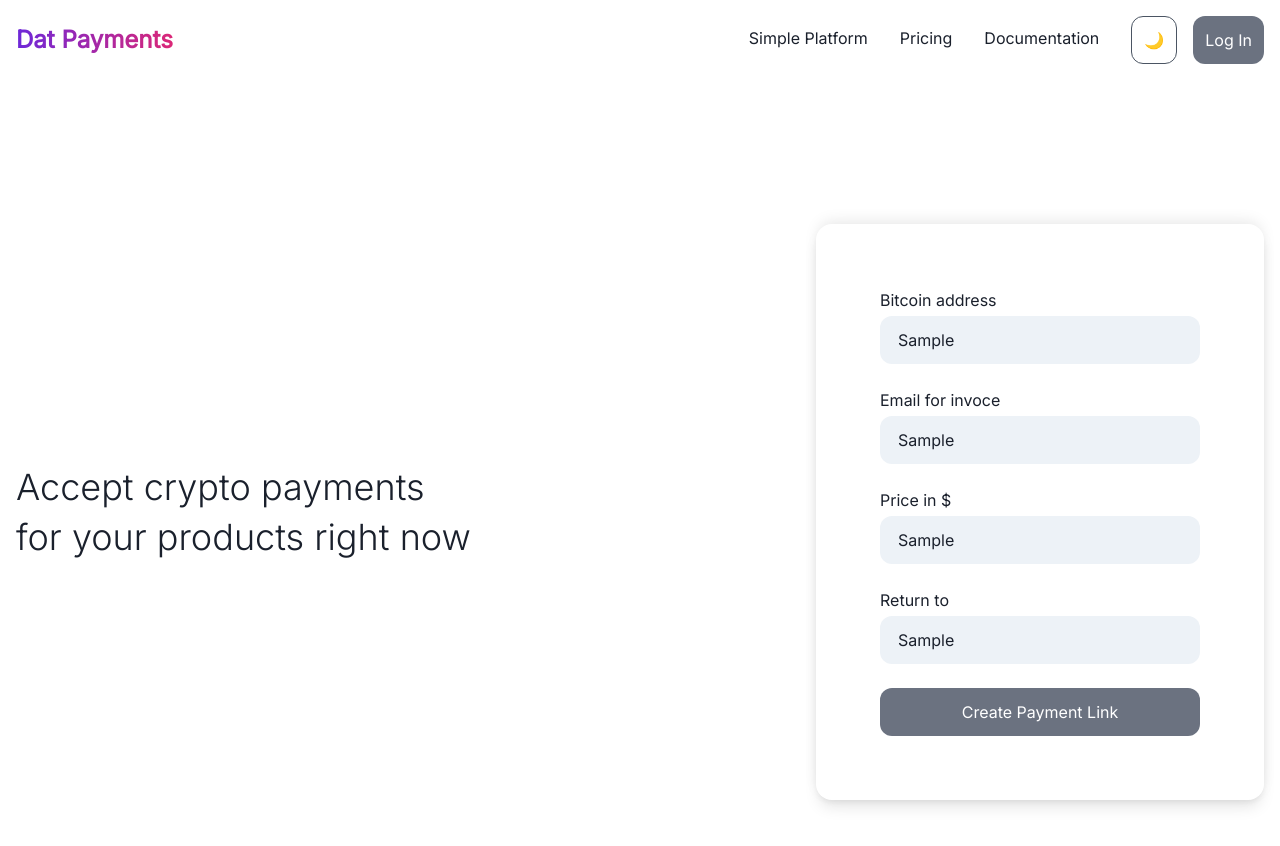
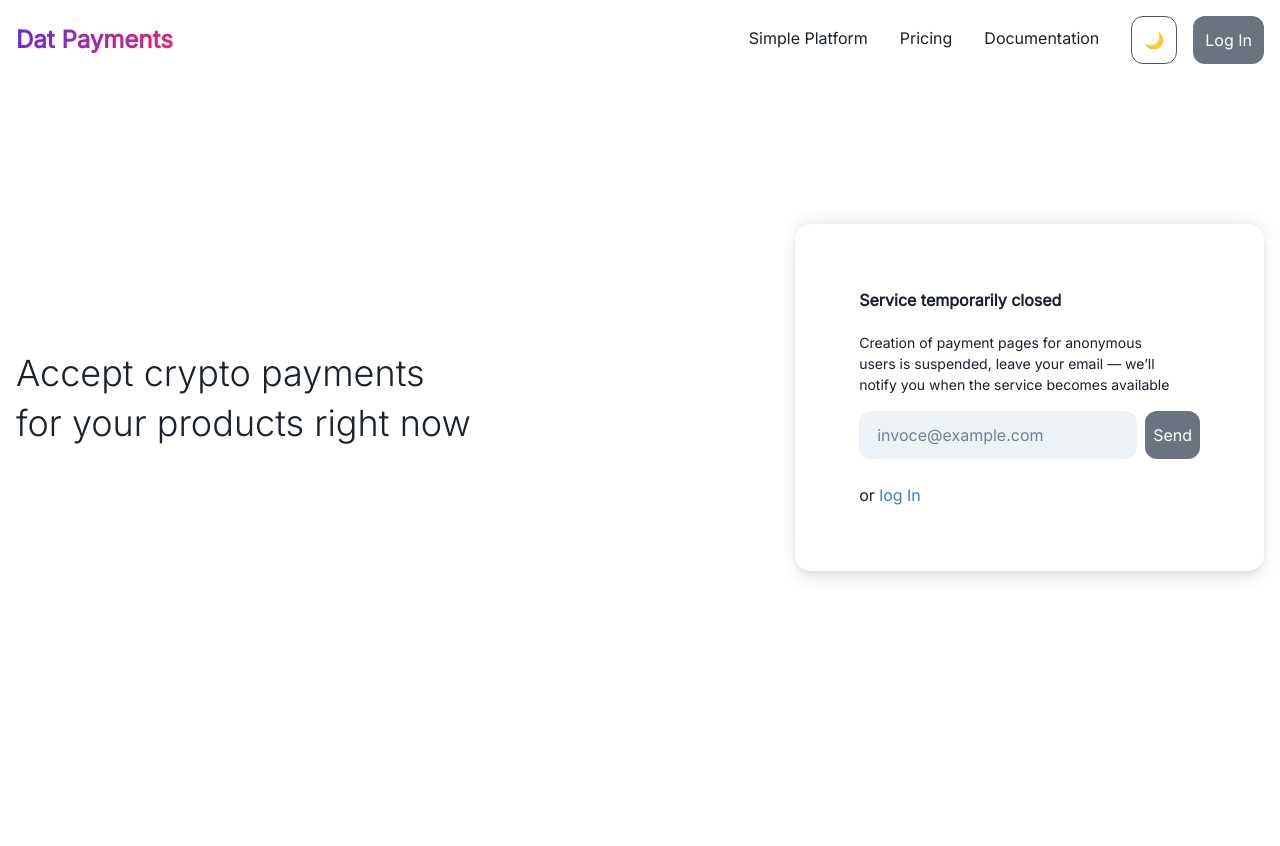
Before and after one commit to datpayments/landing, a React (Create React App) app: page / in a window 1280 px wide. Both pictures are taken after typing "Sample", "Sample", "Sample", "Sample" into the empty fields and a click on the button "Create Payment Link". Shown: the top 846 px of the page. After the commit the page ends 800 px from the top, so only its background shows below. Built offline with nearby package versions, Linux system fonts and the light colour scheme.

Commit message:
feat: finish with hero

```diff
--- a/src/components/Form/Form.tsx
+++ b/src/components/Form/Form.tsx
@@ -1,30 +1,42 @@
-import { Button, Flex, FormControl, FormLabel, Input } from "@chakra-ui/react";
+import { Button, FormControl, FormLabel, Input } from "@chakra-ui/react";
 
-export function Form() {
+type Props = {
+    onSubmit: () => void;
+};
+
+export function Form({ onSubmit }: Props) {
     return (
-        <Flex
-            p={16}
-            borderRadius={16}
-            boxShadow="0px -5px 15px -3px rgba(0, 0, 0, 0.1), 0px 10px 15px -3px rgba(0, 0, 0, 0.1), 0px 4px 6px -2px rgba(0, 0, 0, 0.05)"
-            direction="column"
-        >
+        <>
             <FormControl mb="6" minWidth="320px">
                 <FormLabel htmlFor="bitcoin-address">Bitcoin address</FormLabel>
-                <Input size="md" id="bitcoin-address" placeholder="343af2b..." variant='filled' />
+                <Input
+                    size="md"
+                    id="bitcoin-address"
+                    placeholder="343af2b..."
+                    variant="filled"
+                />
             </FormControl>
             <FormControl mb="6">
                 <FormLabel htmlFor="email">Email for invoce</FormLabel>
-                <Input id="email" placeholder="invoce@example.com" variant='filled' />
+                <Input
+                    id="email"
+                    placeholder="invoce@example.com"
+                    variant="filled"
+                />
             </FormControl>
             <FormControl mb="6">
                 <FormLabel htmlFor="price">Price in $</FormLabel>
-                <Input id="price" placeholder="$ 123.45" variant='filled' />
+                <Input id="price" placeholder="$ 123.45" variant="filled" />
             </FormControl>
             <FormControl mb="6">
                 <FormLabel htmlFor="callback-url">Return to</FormLabel>
-                <Input id="callback-url" placeholder="https://awesome-shop.com/finish" variant='filled' />
+                <Input
+                    id="callback-url"
+                    placeholder="https://awesome-shop.com/finish"
+                    variant="filled"
+                />
             </FormControl>
-            <Button>Create Payment Link</Button>
-        </Flex>
+            <Button onClick={onSubmit}>Create Payment Link</Button>
+        </>
     );
 }
--- a/src/components/Hero/Hero.tsx
+++ b/src/components/Hero/Hero.tsx
@@ -1,7 +1,16 @@
 import { Container, Flex, Text } from "@chakra-ui/react";
+import { useState } from "react";
 import { Form } from "../Form/Form";
+import { Plate } from "../Plate/Plate";
+import { ServiceUnavailable } from "../ServiceUnavailable/ServiceUnavailable";
 
 export function Hero() {
+    const [formSubmitted, setFormSubmitted] = useState(false);
+
+    function handleSubmit() {
+        setFormSubmitted(true);
+    }
+
     return (
         <Container maxWidth="container.xl" py="36">
             <Flex alignItems="center" justifyContent="space-between">
@@ -10,7 +19,13 @@ export function Hero() {
                     <br />
                     for your products right now
                 </Text>
-            <Form />
+                <Plate>
+                    {formSubmitted ? (
+                        <ServiceUnavailable />
+                    ) : (
+                        <Form onSubmit={handleSubmit} />
+                    )}
+                </Plate>
             </Flex>
         </Container>
     );
--- /dev/null
+++ b/src/components/Plate/Plate.tsx
@@ -0,0 +1,13 @@
+import { Flex, FlexProps } from "@chakra-ui/react";
+
+export function Plate(props: FlexProps) {
+    return (
+        <Flex
+            p={16}
+            borderRadius={16}
+            boxShadow="0px -5px 15px -3px rgba(0, 0, 0, 0.1), 0px 10px 15px -3px rgba(0, 0, 0, 0.1), 0px 4px 6px -2px rgba(0, 0, 0, 0.05)"
+            direction="column"
+            {...props}
+        />
+    );
+}
--- /dev/null
+++ b/src/components/ServiceUnavailable/ServiceUnavailable.tsx
@@ -0,0 +1,38 @@
+import {
+    Button,
+    Flex,
+    FormControl,
+    FormLabel,
+    Input,
+    Link,
+    Text,
+} from "@chakra-ui/react";
+
+export function ServiceUnavailable() {
+    return (
+        <Flex direction="column">
+            <Text fontSize="md" fontWeight="semibold" mb={5}>
+                Service temporarily closed
+            </Text>
+            <Text fontSize="sm" mb={4} maxWidth="320px">
+                Creation of payment pages for anonymous users is suspended,
+                leave your email — we’ll notify you when the service becomes
+                available
+            </Text>
+            <Flex>
+                <Flex mb="6" flexDirection="row">
+                    <Input
+                        id="email"
+                        placeholder="invoce@example.com"
+                        variant="filled"
+                        mr={2}
+                    />
+                    <Button>Send</Button>
+                </Flex>
+            </Flex>
+            <Text>
+                or <Link color="blue.500">log In</Link>
+            </Text>
+        </Flex>
+    );
+}
```
Lines whose indentation alone changed are shown as unchanged.
